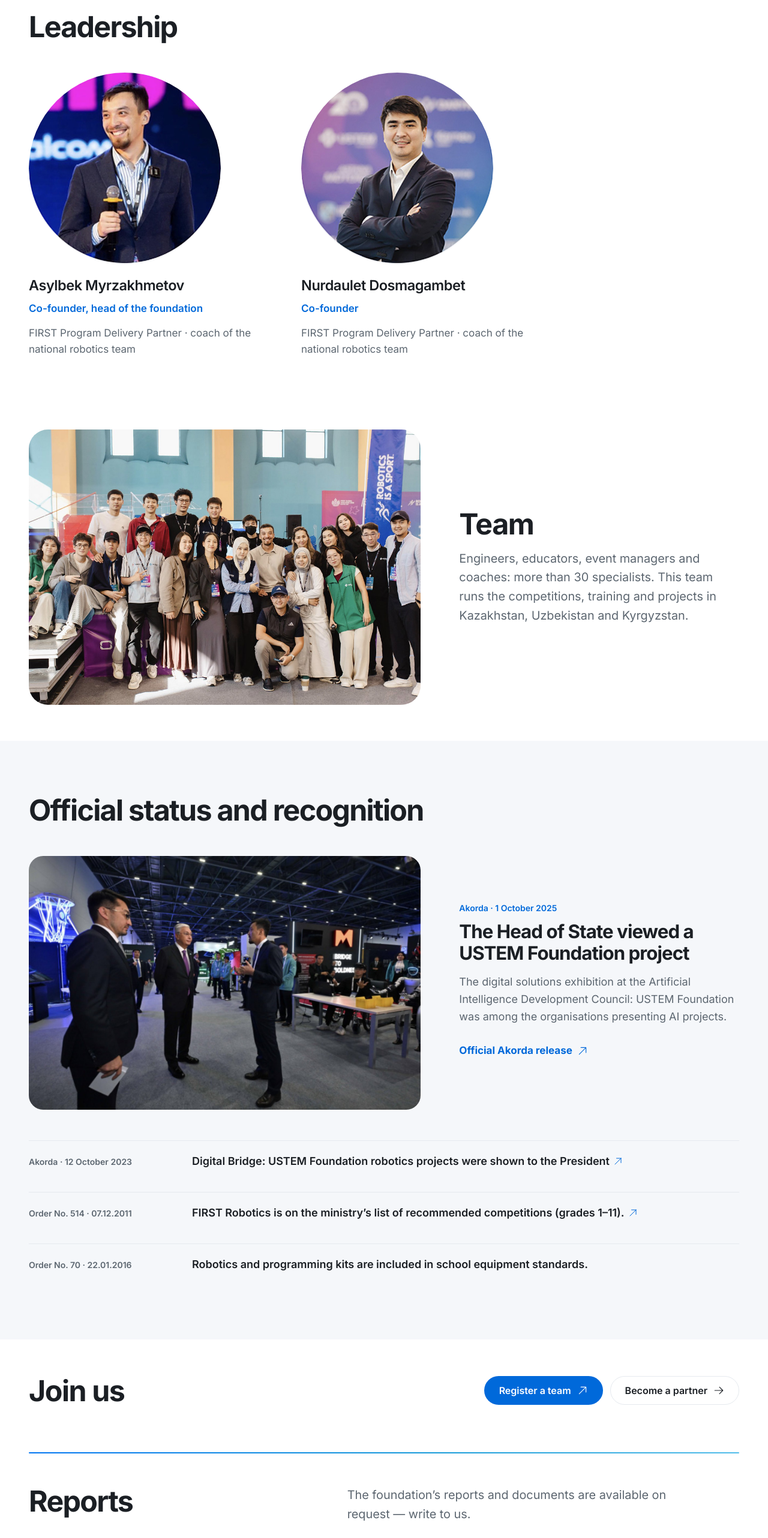
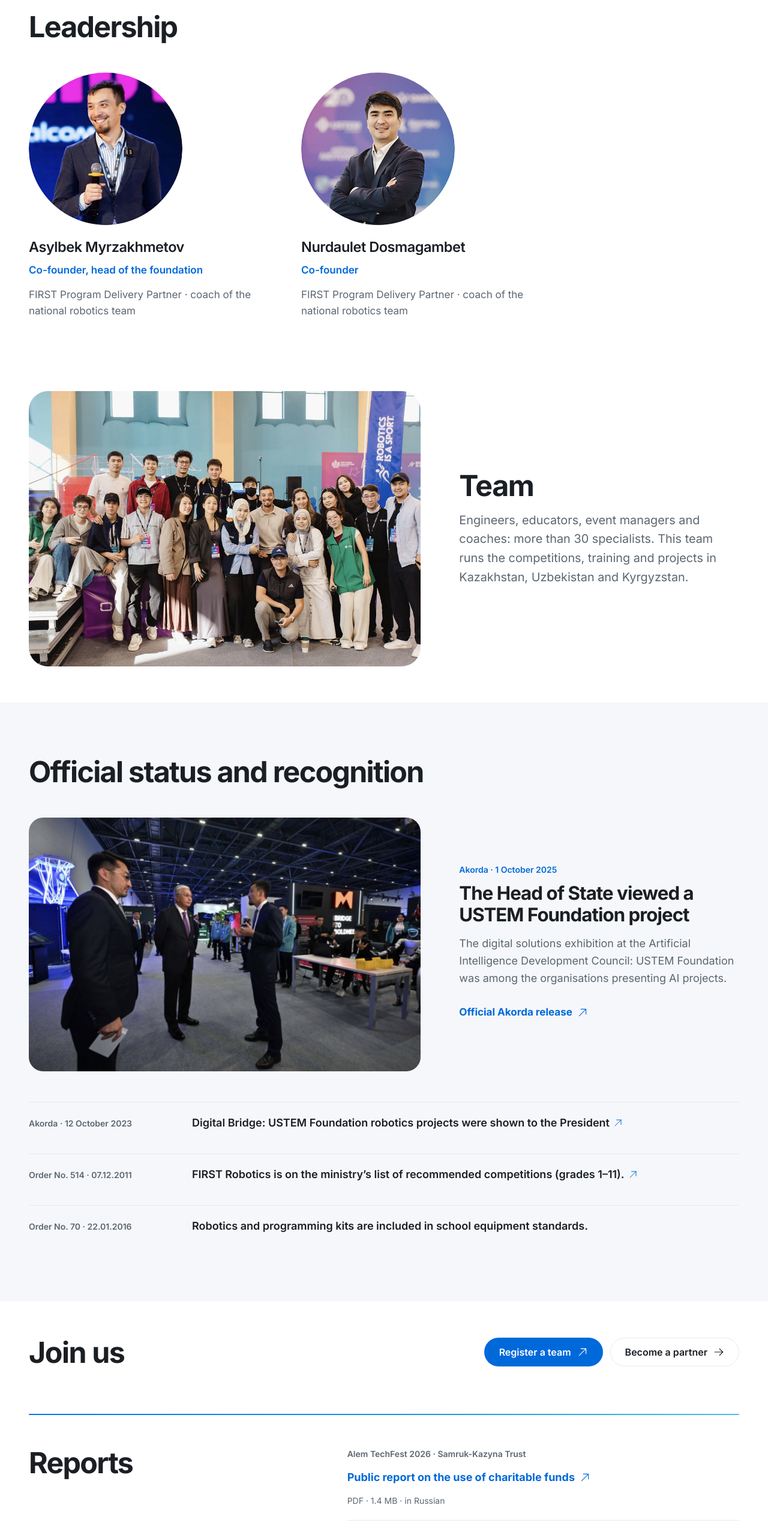
Before and after one commit to tr1fy/ustem-main, a Next.js app: page /en/about in a window 1280 px wide. Shown: the part 2040-4604 px from the top of the page at 60% size. Built offline with nearby package versions, Linux system fonts and the light colour scheme.

Commit message:
About: list the Alem TechFest 2026 public report under #reports, drop the unused v1 styles
Co-Authored-By: Claude Fable 5.1 <noreply@anthropic.com>
Claude-Session: https://claude.ai/code/session_019T7oNCDA1bfJBFUCNnNLHL

```diff
--- a/src/app/[locale]/about/page.tsx
+++ b/src/app/[locale]/about/page.tsx
@@ -51,10 +51,26 @@ const text = {
     'Ключевые вехи 2022–2025',
     'Milestones 2022–2025'
   ),
+  reports: [
+    {
+      file: '/docs/public-report-alem-techfest-2026.pdf',
+      meta: words(
+        'Alem TechFest 2026 · КҚ «Samruk-Kazyna Trust»',
+        'Alem TechFest 2026 · КФ «Samruk-Kazyna Trust»',
+        'Alem TechFest 2026 · Samruk-Kazyna Trust'
+      ),
+      title: words(
+        'Қайырымдылық көмегі қаражатының пайдаланылуы туралы жария есеп',
+        'Публичный отчёт об использовании средств благотворительной помощи',
+        'Public report on the use of charitable funds'
+      ),
+      note: words('PDF · 1,4 МБ · орыс тілінде', 'PDF · 1,4 МБ', 'PDF · 1.4 MB · in Russian')
+    }
+  ],
   reportsText: words(
-    'Қордың есептері мен құжаттары сұрау бойынша беріледі — бізге хат жазыңыз.',
-    'Отчёты и документы фонда предоставляются по запросу — напишите нам.',
-    'The foundation’s reports and documents are available on request — write to us.'
+    'Басқа есептер мен құжаттар сұрау бойынша беріледі — бізге хат жазыңыз.',
+    'Другие отчёты и документы предоставляются по запросу — напишите нам.',
+    'Other reports and documents are available on request — write to us.'
   ),
   since: words(
     '2020 жылдан бері · More than robots',
@@ -113,12 +129,6 @@ const text = {
   ),
   ctaTitle: words('Бізге қосылыңыз', 'Присоединяйтесь', 'Join us'),
   ctaRegister: words('Команда тіркеу', 'Зарегистрировать команду', 'Register a team'),
-  where: words('Қайда жұмыс істейміз', 'Где мы работаем', 'Where we work'),
-  countryLines: {
-    kz: words('Бас кеңсе — Алматы. FIRST маусымдары, флагман іс-шаралар, USTEM Academy.', 'Головной офис — Алматы. Сезоны FIRST, флагманские события, USTEM Academy.', 'Head office in Almaty. FIRST seasons, flagship events, USTEM Academy.'),
-    uz: words('Uzbekistan FIRST Championship — Ташкент, 2027 жылғы ақпан–наурыз.', 'Uzbekistan FIRST Championship — Ташкент, февраль–март 2027.', 'Uzbekistan FIRST Championship — Tashkent, February–March 2027.'),
-    kg: words('Scrimmage, Regional және Kyrgyzstan FIRST Championship — Бішкек, 2027 жылғы ақпан.', 'Scrimmage, Regional и Kyrgyzstan FIRST Championship — Бишкек, февраль 2027.', 'Scrimmage, Regional and Kyrgyzstan FIRST Championship — Bishkek, February 2027.')
-  } as Record<string, Localized>,
   recognition: words('Ресми мәртебе және мойындау', 'Официальный статус и признание', 'Official status and recognition'),
   orders: [
     {
@@ -381,6 +391,18 @@ export default function AboutPage({
         <Reveal className='container pg-reports-inner'>
           <h2 id='pg-reports-title'>{t(ui.reports)}</h2>
           <div className='pg-reports-body'>
+            <ul className='pg-reports-list'>
+              {text.reports.map(report => (
+                <li key={report.file}>
+                  <span className='pg-recog-meta'>{t(report.meta)}</span>
+                  <a className='link-arrow' href={report.file} target='_blank' rel='noreferrer'>
+                    {t(report.title)}
+                    <ArrowUpRightIcon aria-hidden='true' />
+                  </a>
+                  <span className='pg-reports-note'>{t(report.note)}</span>
+                </li>
+              ))}
+            </ul>
             <p>{t(text.reportsText)}</p>
             <a
               className='link-arrow'
--- a/src/styles/pages.css
+++ b/src/styles/pages.css
@@ -1173,9 +1173,6 @@
   text-transform: uppercase;
   color: var(--blue);
 }
-.pg-facts-wrap {
-  padding-block: 8px 0;
-}
 .pg-facts {
   display: grid;
   grid-template-columns: repeat(2, minmax(0, 1fr));
@@ -1196,12 +1193,6 @@
   max-width: 22ch;
   color: var(--muted);
 }
-.pg-step-title {
-  font-size: var(--fs-h3);
-  color: var(--ink);
-}
-.pg-people,
-.pg-countries,
 .pg-recog {
   display: grid;
   gap: 16px;
@@ -1209,54 +1200,10 @@
   padding: 0;
   list-style: none;
 }
-.pg-person {
-  display: flex;
-  gap: 24px;
-  align-items: center;
-  padding: 24px;
-  border: 1px solid var(--line);
-  border-radius: var(--radius-lg);
-  background: var(--white);
-}
-.pg-person-photo {
-  flex: none;
-  display: grid;
-  place-items: center;
-  width: 112px;
-  height: 112px;
-  border-radius: 50%;
-  background: var(--aral-soft);
-  font-size: 2rem;
-  font-weight: 800;
-  color: var(--blue);
-}
-.pg-person h3 {
-  font-size: var(--fs-h3);
-}
 .pg-person-role {
   margin: 4px 0 8px;
   font-weight: 600;
   color: var(--blue);
-}
-.pg-person p:last-child {
-  color: var(--muted);
-}
-.pg-country {
-  display: grid;
-  gap: 10px;
-  padding: 28px 24px;
-  border-radius: var(--radius-lg);
-  background: var(--white);
-}
-.pg-country img {
-  width: 48px;
-  height: 24px;
-  object-fit: cover;
-  border-radius: 4px;
-  box-shadow: 0 0 0 1px var(--line);
-}
-.pg-country p {
-  color: var(--muted);
 }
 .pg-recog li {
   display: grid;
@@ -1291,23 +1238,11 @@
     grid-template-columns: repeat(4, minmax(0, 1fr));
     padding-block: 40px;
   }
-  .pg-people {
-    grid-template-columns: repeat(2, minmax(0, 1fr));
-    gap: 24px;
-  }
-  .pg-countries {
-    grid-template-columns: repeat(3, minmax(0, 1fr));
-    gap: 24px;
-  }
   .pg-recog li {
     grid-template-columns: 240px minmax(0, 1fr);
     gap: 32px;
     align-items: baseline;
   }
-}
-.pg-path .pg-step-year {
-  font-size: clamp(2.25rem, 1.6rem + 2.2vw, 3.5rem);
-  white-space: nowrap;
 }
 
 /* ---------- About v2: editorial layout ---------- */
@@ -1325,23 +1260,6 @@
 .pg-v2-sub {
   max-width: 52ch !important;
 }
-.pg-v2-hero {
-  display: grid;
-  gap: 12px;
-  margin: 0 auto;
-}
-.pg-v2-hero-media {
-  overflow: hidden;
-  border-radius: var(--radius-lg);
-  background: var(--line);
-}
-.pg-v2-hero-media img {
-  display: block;
-  width: 100%;
-  height: auto;
-  aspect-ratio: 16 / 7;
-  object-fit: cover;
-}
 .pg-v2-band {
   margin-top: 0;
   padding-block: clamp(32px, 4vw, 56px);
@@ -1408,17 +1326,6 @@
   background: var(--blue);
   color: var(--white);
 }
-.pg-v2-geo .pg-v2-row {
-  padding-right: 0;
-}
-.pg-v2-geo img {
-  width: 40px;
-  height: 20px;
-  margin-top: 6px;
-  object-fit: cover;
-  border-radius: 3px;
-  box-shadow: 0 0 0 1px var(--line);
-}
 .pg-v2-steps {
   display: grid;
   gap: 24px;
@@ -1456,20 +1363,6 @@
   display: grid;
   gap: 6px;
 }
-.pg-v2-portrait {
-  display: grid;
-  place-items: center;
-  aspect-ratio: 4 / 5;
-  margin-bottom: 14px;
-  border-radius: var(--radius);
-  background: var(--aral-soft);
-}
-.pg-v2-portrait span {
-  font-size: 3rem;
-  font-weight: 800;
-  color: var(--blue);
-  opacity: 0.6;
-}
 .pg-v2-person h3 {
   font-size: var(--fs-h3);
 }
@@ -1502,8 +1395,10 @@
 .pg-v2-portrait {
   overflow: hidden;
   aspect-ratio: 1;
-  max-width: 320px;
+  max-width: 256px;
+  margin-bottom: 14px;
   border-radius: 50%;
+  background: var(--line);
 }
 .pg-v2-portrait img {
   display: block;
@@ -1562,3 +1457,26 @@
     align-items: center;
   }
 }
+
+/* ---------- About: the published reports in #reports ---------- */
+.pg-reports-list {
+  display: grid;
+  gap: 20px;
+  margin: 0 0 24px;
+  padding: 0;
+  list-style: none;
+}
+.pg-reports-list li {
+  display: grid;
+  gap: 6px;
+  padding-bottom: 20px;
+  border-bottom: 1px solid var(--line);
+}
+.pg-reports-list .link-arrow {
+  margin-top: 0;
+  font-size: 1.125rem;
+}
+.pg-reports-note {
+  font-size: var(--fs-small);
+  color: var(--muted);
+}
```
